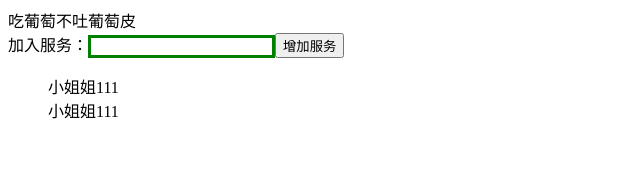
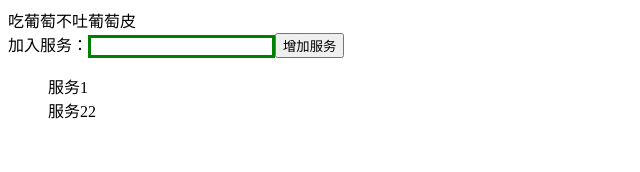
Before and after one commit to NeverNeverNeverGiveUp/react_study, a React (Create React App) app in the folder demo01/: page / in a window 1280 px wide. Shown: the top 172 px of the page, without its empty margins (0-640 px from the left). Built offline with nearby package versions, Linux system fonts and the light colour scheme.

Commit message:
14完成

```diff
--- a/demo01/src/XiaojiejieItem.js
+++ b/demo01/src/XiaojiejieItem.js
@@ -1,12 +1,24 @@
 import React, { Component } from 'react';
 
 export class XiaojiejieItem extends Component {
+    constructor(props) {
+        super(props);
+        this.handleClick=this.handleClick.bind(this);
+    }
     render() {
         return (
-            <div>
-                小姐姐111
+            <div onClick={this.handleClick} >
+                {this.props.content}
             </div>
         );
+    }
+
+    handleClick(){
+        // 子组件修改父组件的数据，核心为传个函数，函数内部 执行
+        console.log("子组件事件触发了");
+        console.log(this.props.index);
+        this.props.deleteItem(this.props.index);
+
     }
 }
 
--- a/demo01/src/xiaojiejie.js
+++ b/demo01/src/xiaojiejie.js
@@ -7,7 +7,7 @@ export class xiaojiejie extends Component {
     super(props, context);
     this.state = {
       inputValue: "", // input中的值
-      list: ["服务1", "服务2"] //服务列表
+      list: ["服务1", "服务22"] //服务列表
     };
   }
 
@@ -34,14 +34,14 @@ export class xiaojiejie extends Component {
             return (
 
 
-             <div>
+             <div key={index + Math.random()}>
               {/* <li
                 key={index + Math.random()}
                 dangerouslySetInnerHTML={{ __html: item }}
                 onClick={this.deleteItem.bind(this, index)}
               ></li>
              */}
-             <XiaojiejieItem />
+             <XiaojiejieItem content={item} index={index} deleteItem={this.deleteItem.bind(this)}/>
              </div>
             );
           })}
```
